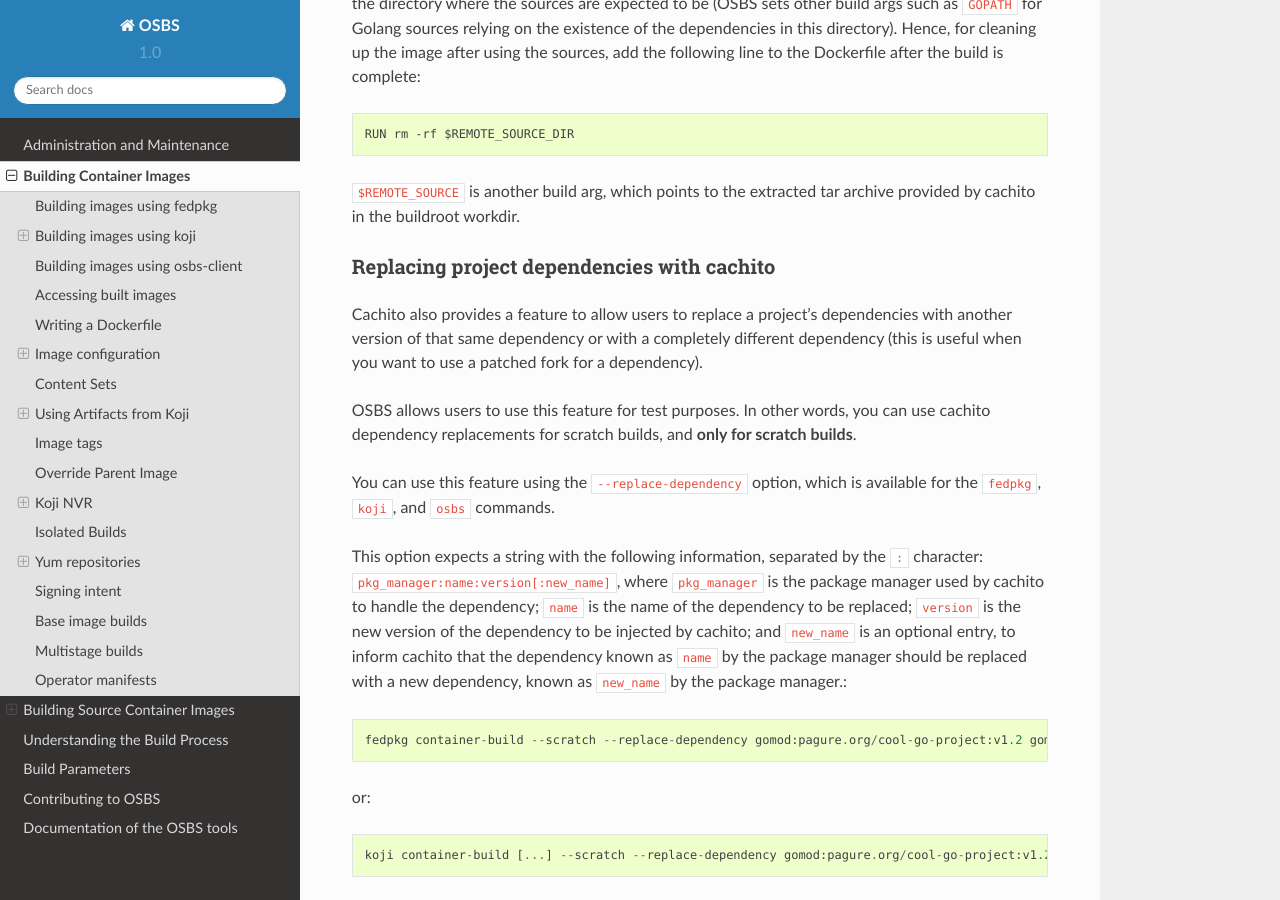
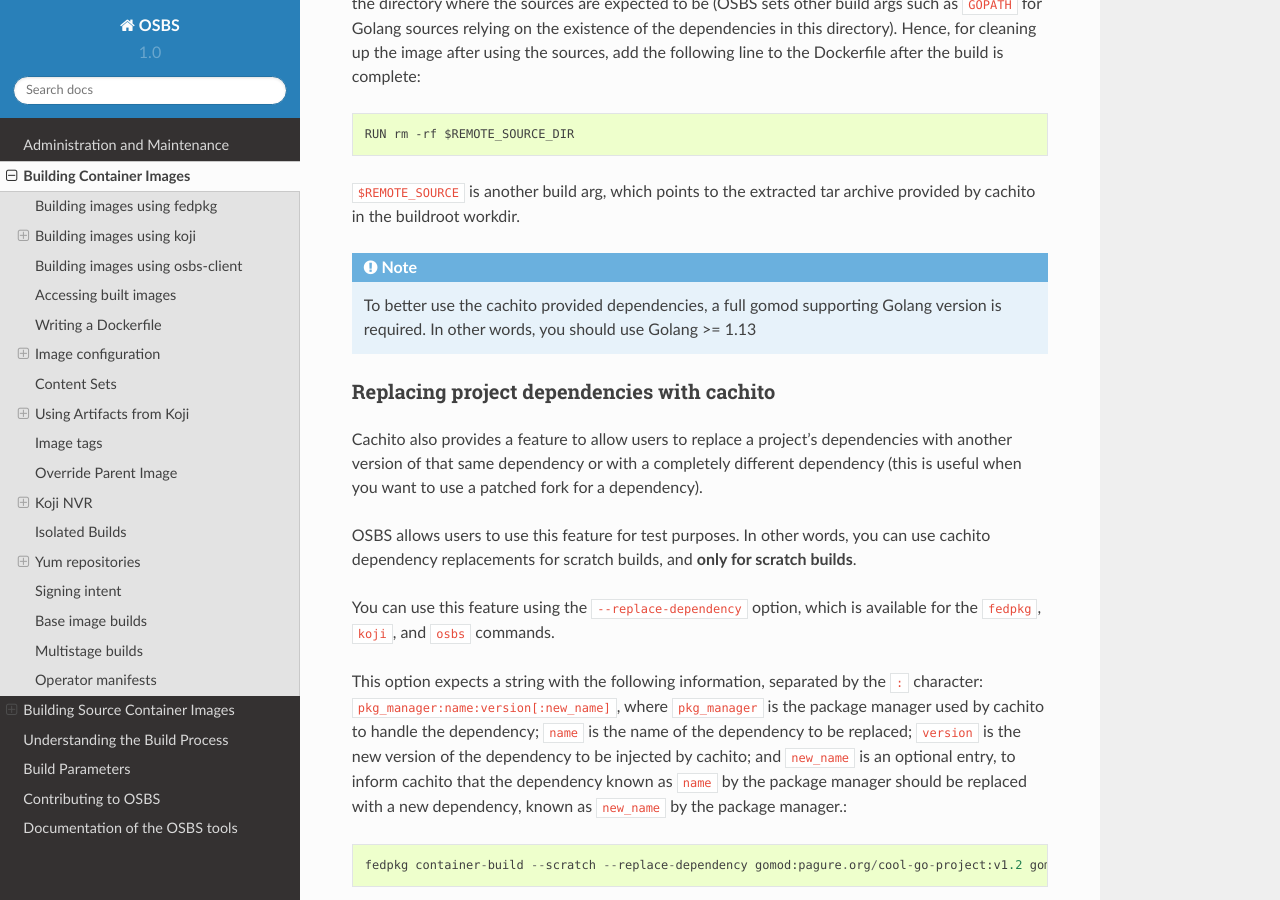
Before and after one commit to containerbuildsystem/osbs-docs, a Sphinx documentation site: the page built from docs/users.rst, in a window 1280 px wide and 900 px high, scrolled down 12655 px. Built offline with Sphinx 7.4.7 and the Read the Docs theme 2.0.0, drawn with Linux system fonts in a browser that asks for light colours.

Commit message:
Document required golang version for cachito usage
Signed-off-by: Athos Ribeiro <athos@redhat.com>

```diff
--- a/docs/users.rst
+++ b/docs/users.rst
@@ -655,6 +655,10 @@
 
 ``$REMOTE_SOURCE`` is another build arg, which points to the extracted tar
 archive provided by cachito in the buildroot workdir.
+
+.. note:: To better use the cachito provided dependencies, a full gomod
+  supporting Golang version is required. In other words, you should use Golang
+  >= 1.13
 
 Replacing project dependencies with cachito
 ~~~~~~~~~~~~~~~~~~~~~~~~~~~~~~~~~~~~~~~~~~~
```
